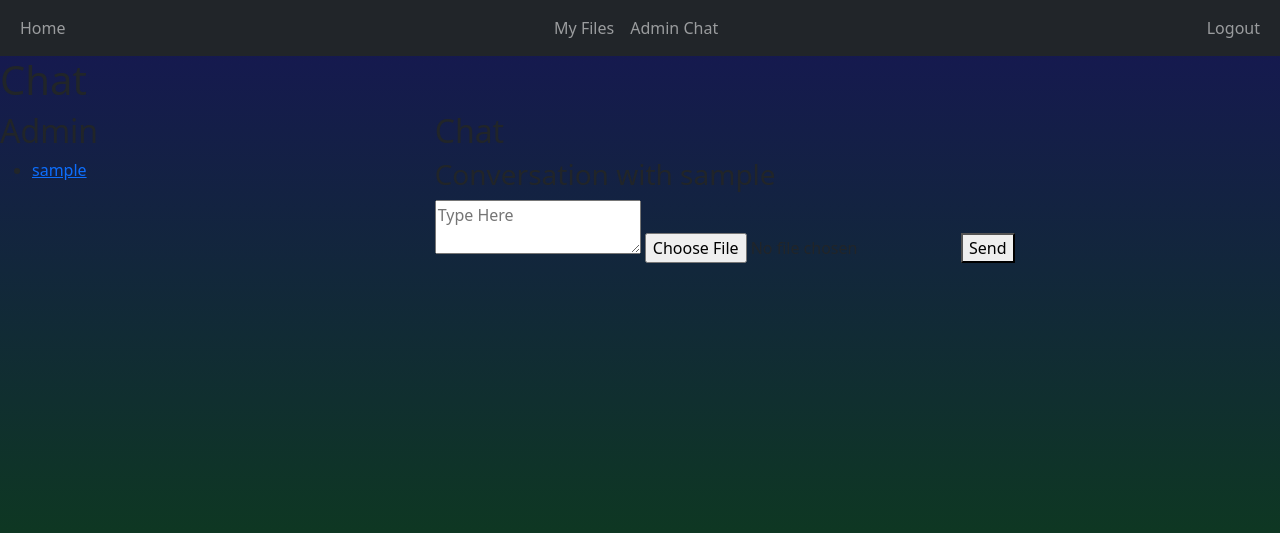
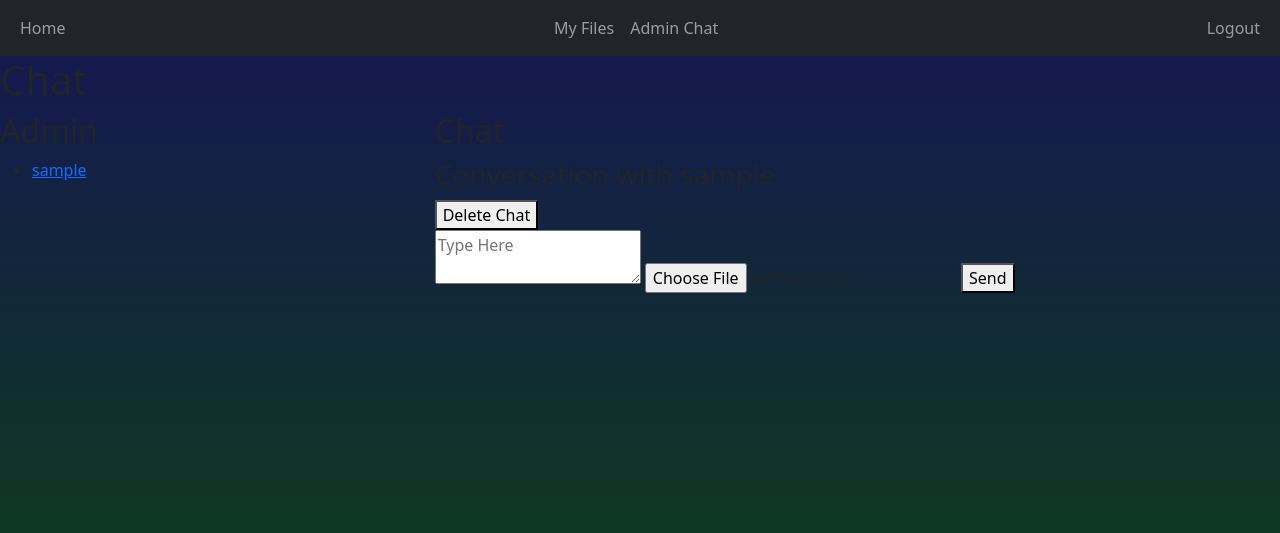
Before and after one commit to Tony-gh123/CS50_Final_Project, a Django app: page /chat/?recipient_id=1 in a window 1280 px wide. Shown: the top 533 px of the page. Run offline with Django 4.2, Linux system fonts and the light colour scheme; the visitor is signed in with stand-in values (Sample User, id 1); data comes from the database, SQL or seed files in the repository; data that the repository does not hold is empty.

Commit message:
bugged chat / delete feature

```diff
--- a/graph/urls.py
+++ b/graph/urls.py
@@ -6,7 +6,7 @@ from django.urls import path
 from main.views.log import index, home
 from main.views.log import signup, login_user, logout_user
 from main.views.log import pdf_registry
-from main.views.chat import admin_chat, chat, send, conversation
+from main.views.chat import admin_chat, chat, send, chat_delete, add_file
 
 app_name = 'graph'
 
@@ -26,7 +26,8 @@ urlpatterns = [
     path('admin_chat/<int:recipient_id>/', admin_chat, name='admin_chat_user'),
     path('chat/', chat, name='chat'),
     path('send/<int:recipient_id>/', send, name='send'),
-    path('conversation/<int:recipient_id>/', conversation, name='conversation' ),
+    path('chat_delete/<int:recipient_id>/', chat_delete, name='chat_delete' ),
+    path('add_file/<int:message_id>', add_file, name="add_file"),
 ]
 
 #Configure Django to serve media files
--- a/main/models.py
+++ b/main/models.py
@@ -17,3 +17,5 @@ class Chat(models.Model):
     content = models.TextField()
     file = models.FileField(upload_to='chat_files/%Y/%m/%d/', blank=True, null=True)
     timestamp = models.DateTimeField(auto_now_add=True)
+    is_deleted = models.BooleanField(default=False)
+    deleted_at= models.DateTimeField(null=True, blank=True)
--- a/main/templates/main/chat.html
+++ b/main/templates/main/chat.html
@@ -20,19 +20,32 @@
         </ul>
     </div>
 
+    <!-- view chat -->
     <div class="col-md-8">
         <h2>Chat</h2>
         {% if recipient %}
             <h3>Conversation with {{ recipient.username }}</h3>
             {% for message in messages %}
+
                 <p>{{ message.content }} - {{ message.timestamp }}</p>
                 <div>
                     <p> {{ message.content }}</p>
                     <p> {% if message.file %}</p>
-                        <a href="{{ message.file.url }}"> Download attachment file </a>
+                        <form method="post" action="{% url 'add_file' message.id %}">
+                            {% csrf_token %}
+                            <a href="{{ message.file.url }}"> {{ message.file}} </a>
+                            <button type="submit">Add File</button>
+                        </form>
                         {% endif %}
                 </div>
             {% endfor %}
+            <div>
+                <form method="post" action="{% url 'chat_delete' recipient.id %}">
+                    {% csrf_token %}
+                    <input type="hidden" name="chat_delete" value="1">
+                    <button type="submit">Delete Chat</button>
+                </form>
+            </div>
 
             <!-- Form to send messages -->
             <form method="post" action="{% url 'send' recipient.id %}" enctype="multipart/form-data">
--- a/main/views/chat.py
+++ b/main/views/chat.py
@@ -11,6 +11,7 @@ from main.models import UserUploads, Chat
 from django.http import HttpResponse, HttpResponseRedirect
 from django.urls import reverse
 from django.db.models import Q
+from django.utils import timezone
 import logging
 import os
 
@@ -27,10 +28,9 @@ def admin_chat(request):
 
     if recipient_id:
         recipient = get_object_or_404(User, pk=recipient_id)
-        messages = Chat.objects.filter(
-        (models.Q(sender=request.user) & models.Q(recipient=recipient)) |
-        (models.Q(recipient=request.user) & models.Q(sender=recipient))
-    ).order_by('timestamp')
+        if 'chat_delete' in request.POST:
+                chat_delete(request, recipient)
+        messages = fetch_chat(request, recipient)
     else:
         recipient = None
         messages = []
@@ -46,15 +46,34 @@ def chat(request):
 
     if recipient_id:
         recipient = get_object_or_404(User, pk=recipient_id)
-        messages = Chat.objects.filter(
-        (models.Q(sender=request.user) & models.Q(recipient=recipient)) |
-        (models.Q(recipient=request.user) & models.Q(sender=recipient))
-    ).order_by('timestamp')
+        if 'chat_delete' in request.POST:
+                chat_delete(request, recipient)
+        messages = fetch_chat(request, recipient)
     else:
         recipient = None
         messages = []
 
     return render(request, 'main/chat.html', {'admins': admins, 'recipient': recipient, 'messages': messages})
+
+@login_required
+def fetch_chat(request, recipient):
+
+    return Chat.objects.filter(
+        (models.Q(sender=request.user) & models.Q(recipient=recipient)) |
+        (models.Q(recipient=request.user) & models.Q(sender=recipient)),
+        is_deleted=False
+    ).order_by('timestamp')
+
+@login_required
+def chat_delete(request, recipient_id):
+
+    recipient = get_object_or_404(User, pk=recipient_id)
+
+    return Chat.objects.filter(
+        (models.Q(sender=request.user) & models.Q(recipient=recipient)) |
+        (models.Q(recipient=request.user) & models.Q(sender=recipient)),
+        is_deleted=False
+    ).update(is_deleted=True, deleted_at=timezone.now())
 
 @login_required
 def send(request, recipient_id):
@@ -73,18 +92,21 @@ def send(request, recipient_id):
 
     return HttpResponseRedirect(url)
 
+@login_required
+def add_file(request, message_id):
 
-@login_required
-def conversation(request, recipient_id):
+    message = get_object_or_404(Chat, pk=message_id)
 
-    recipient = get_object_or_404(User, pk=recipient_id)
+    if request.method == 'POST':
+        #check if there is a file
+        if message.file:
+            #get pdf file from chat and upload
+            download_file = UserUploads(user=request.user, pdf_file=message.file)
+            download_file.save()
 
-    messages = Chat.objects.filter(
-        (models.Q(sender=request.user) & models.Q(recipient=recipient)) |
-        (models.Q(recipient=request.user) & models.Q(sender=recipient))
-    ).order_by('timestamp')
+    if request.user == message.sender:
+        url = reverse('conversation', args=[message.recipient.id])
+    else:
+        url = reverse('conversation', args=[message.sender.id])
 
-    if not messages:
-        messages = Chat.objects.none()
-
-    return render(request, 'main/chat.html', {'view': 'conversation', 'recipient': recipient, 'messages': messages})
+    return HttpResponseRedirect(url)
```
Also changed, not shown: main/templates/main/admin_chat.html (+7 -2 lines), main/migrations/0005_chat_deleted_at_chat_is_deleted.py (added).
